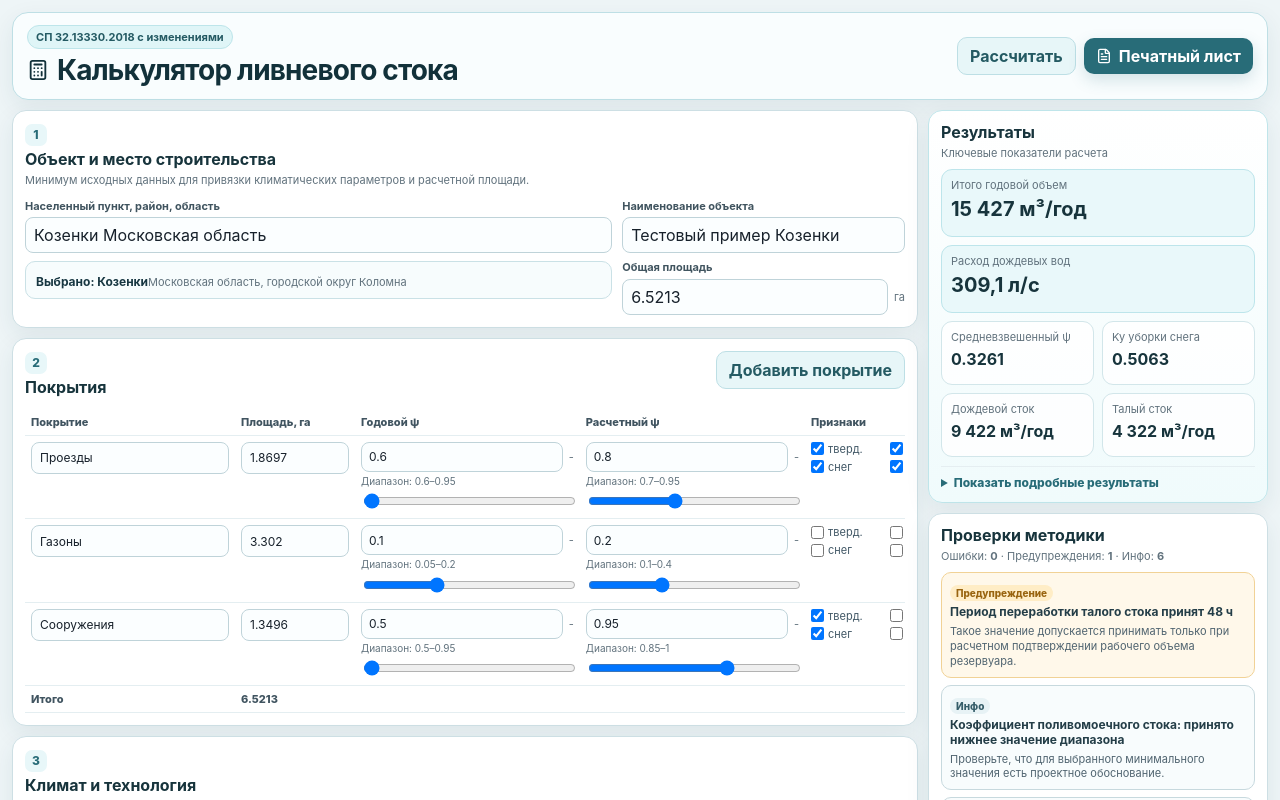
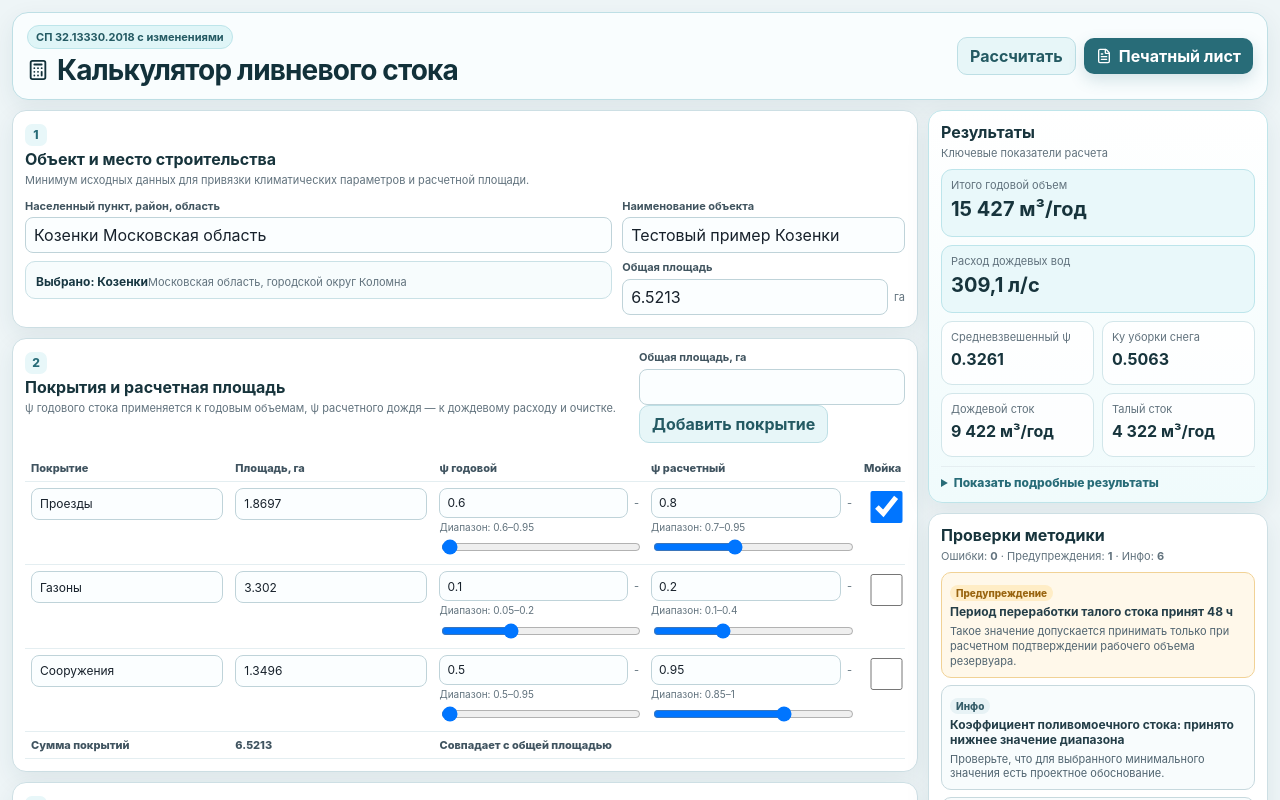
Before and after one commit to Embard/stormwater-sp-calculator, a React (Vite) app: page / in a window 1280 px wide. Shown: the top 800 px of the page. Built offline with nearby package versions, Linux system fonts and the light colour scheme.

Commit message:
Update SurfaceTable.tsx

```diff
--- a/src/components/SurfaceTable.tsx
+++ b/src/components/SurfaceTable.tsx
@@ -4,6 +4,8 @@ import { NormativeInput } from './NormativeInput';
 
 type Props = {
   surfaces: SurfaceItem[];
+  totalAreaHa: number;
+  onTotalAreaChange: (value: number) => void;
   onChange: (surfaces: SurfaceItem[]) => void;
 };
 
@@ -13,7 +15,7 @@ function coeff(value: number, min: number, max: number): NormativeValue {
   return { value, min, max, default: value, unit: '-', sourceId, basis: 'normative-range' };
 }
 
-export function SurfaceTable({ surfaces, onChange }: Props) {
+export function SurfaceTable({ surfaces, totalAreaHa, onTotalAreaChange, onChange }: Props) {
   const update = (id: string, patch: Partial<SurfaceItem>) => {
     onChange(surfaces.map((surface) => (surface.id === id ? { ...surface, ...patch } : surface)));
   };
@@ -40,41 +42,61 @@ export function SurfaceTable({ surfaces, onChange }: Props) {
   };
 
   const total = surfaces.reduce((sum, surface) => sum + surface.areaHa, 0);
+  const delta = Math.abs(total - totalAreaHa);
+  const isAreaMismatch = delta > 0.0001;
 
   return (
     <section className="card section-card">
-      <div className="section-head">
+      <div className="section-head surface-head">
         <div>
           <span className="step-label">2</span>
-          <h2>Покрытия</h2>
+          <h2>Покрытия и расчетная площадь</h2>
+          <p className="section-subtitle">ψ годового стока применяется к годовым объемам, ψ расчетного дождя — к дождевому расходу и очистке.</p>
         </div>
-        <button type="button" className="secondary-button" onClick={addSurface}>Добавить покрытие</button>
+        <div className="surface-head-actions">
+          <label className="field compact-field total-area-field">
+            <span className="field-label">Общая площадь, га</span>
+            <input type="number" step="0.0001" value={totalAreaHa} onChange={(event) => onTotalAreaChange(Number(event.target.value))} />
+          </label>
+          <button type="button" className="secondary-button" onClick={addSurface}>Добавить покрытие</button>
+        </div>
       </div>
 
       <div className="surface-table-wrap">
         <table className="surface-table dense-table">
+          <colgroup>
+            <col className="col-name" />
+            <col className="col-area" />
+            <col className="col-coeff" />
+            <col className="col-coeff" />
+            <col className="col-check" />
+            <col className="col-check" />
+            <col className="col-action" />
+          </colgroup>
           <thead>
             <tr>
               <th>Покрытие</th>
               <th>Площадь, га</th>
-              <th>Годовой ψ</th>
-              <th>Расчетный ψ</th>
-              <th>Признаки</th>
+              <th>ψ годовой</th>
+              <th>ψ расчетный</th>
+              <th>Мойка</th>
+              <th>Очистка</th>
               <th></th>
             </tr>
           </thead>
           <tbody>
             {surfaces.map((surface) => (
               <tr key={surface.id}>
-                <td className="surface-name-cell">
+                <td>
                   <input value={surface.name} onChange={(event) => update(surface.id, { name: event.target.value })} />
                 </td>
-                <td className="surface-area-cell">
+                <td>
                   <input type="number" step="0.0001" value={surface.areaHa} onChange={(event) => update(surface.id, { areaHa: Number(event.target.value) })} />
                 </td>
                 <td>
                   <NormativeInput
                     compact
+                    showSlider
                     value={surface.annualRainCoeff}
                     onChange={(annualRainCoeff) => update(surface.id, { annualRainCoeff })}
                   />
@@ -82,17 +104,26 @@ export function SurfaceTable({ surfaces, onChange }: Props) {
                 <td>
                   <NormativeInput
                     compact
+                    showSlider
                     value={surface.designRainCoeff}
                     onChange={(designRainCoeff) => update(surface.id, { designRainCoeff })}
                   />
                 </td>
-                <td>
-                  <div className="surface-flags">
-                    <label title="Твердое покрытие"><input type="checkbox" checked={surface.isHardSurface} onChange={(event) => update(surface.id, { isHardSurface: event.target.checked })} /> тверд.</label>
-                    <label title="Участвует в расчете поливомоечных вод"><input type="checkbox" checked={surface.isWashed} onChange={(event) => update(surface.id, { isWashed: event.target.checked })} /> мойка</label>
-                    <label title="Очищается от снега"><input type="checkbox" checked={surface.isCleanedFromSnow} onChange={(event) => update(surface.id, { isCleanedFromSnow: event.target.checked })} /> снег</label>
-                    <label title="Направляется на очистку"><input type="checkbox" checked={surface.routedToTreatment} onChange={(event) => update(surface.id, { routedToTreatment: event.target.checked })} /> очистка</label>
-                  </div>
+                <td className="check-cell">
+                  <input
+                    type="checkbox"
+                    checked={surface.isWashed}
+                    onChange={(event) => update(surface.id, { isWashed: event.target.checked, isHardSurface: event.target.checked || surface.isHardSurface })}
+                    aria-label={`Учитывать покрытие ${surface.name} в поливомоечных водах`}
+                  />
+                </td>
+                <td className="check-cell">
+                  <input
+                    type="checkbox"
+                    checked={surface.routedToTreatment}
+                    onChange={(event) => update(surface.id, { routedToTreatment: event.target.checked })}
+                    aria-label={`Направить покрытие ${surface.name} на очистку`}
+                  />
                 </td>
                 <td className="row-action-cell">
                   <button type="button" className="icon-button" onClick={() => removeSurface(surface.id)} disabled={surfaces.length <= 1} title="Удалить строку">×</button>
@@ -102,9 +133,9 @@ export function SurfaceTable({ surfaces, onChange }: Props) {
           </tbody>
           <tfoot>
             <tr>
-              <th>Итого</th>
-              <th>{roundArea(total)}</th>
-              <th colSpan={4}></th>
+              <th>Сумма покрытий</th>
+              <th className={isAreaMismatch ? 'area-mismatch' : ''}>{roundArea(total)}</th>
+              <th colSpan={5}>{isAreaMismatch ? `Не совпадает с общей площадью на ${roundArea(delta)} га` : 'Совпадает с общей площадью'}</th>
             </tr>
           </tfoot>
         </table>
```
